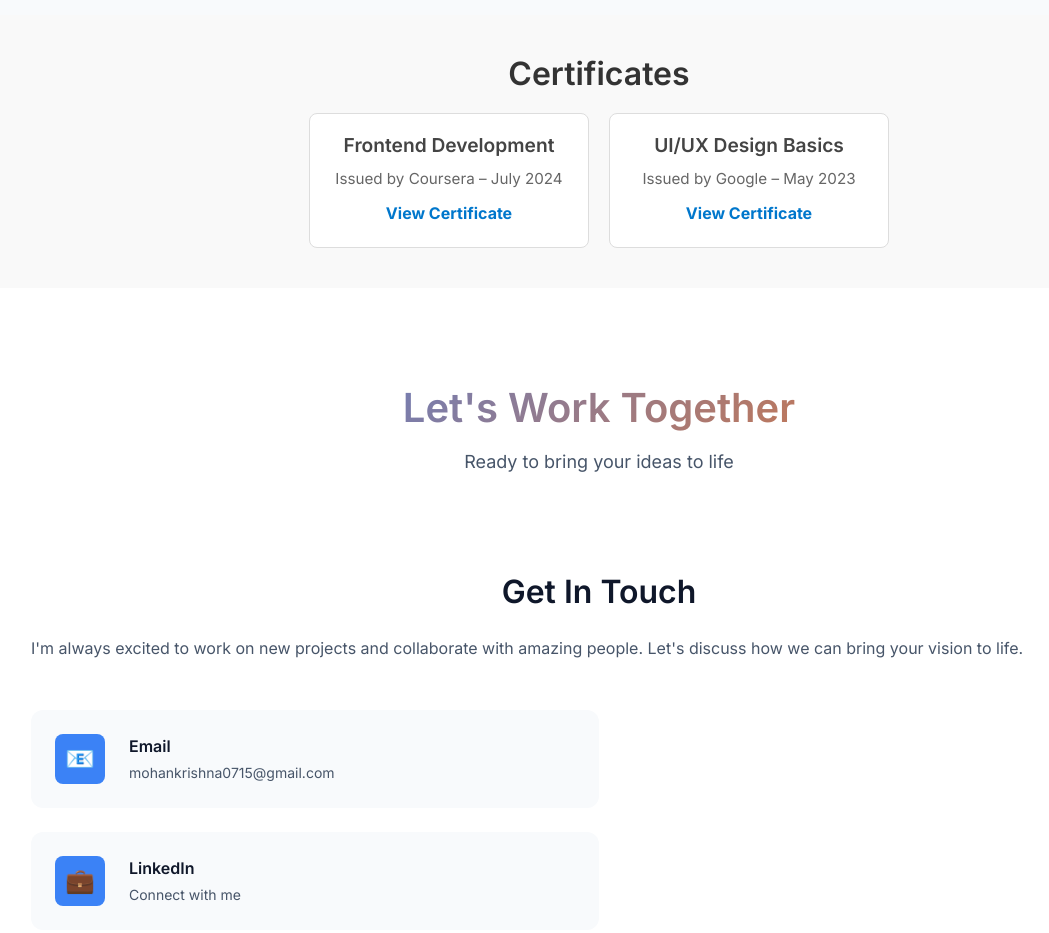
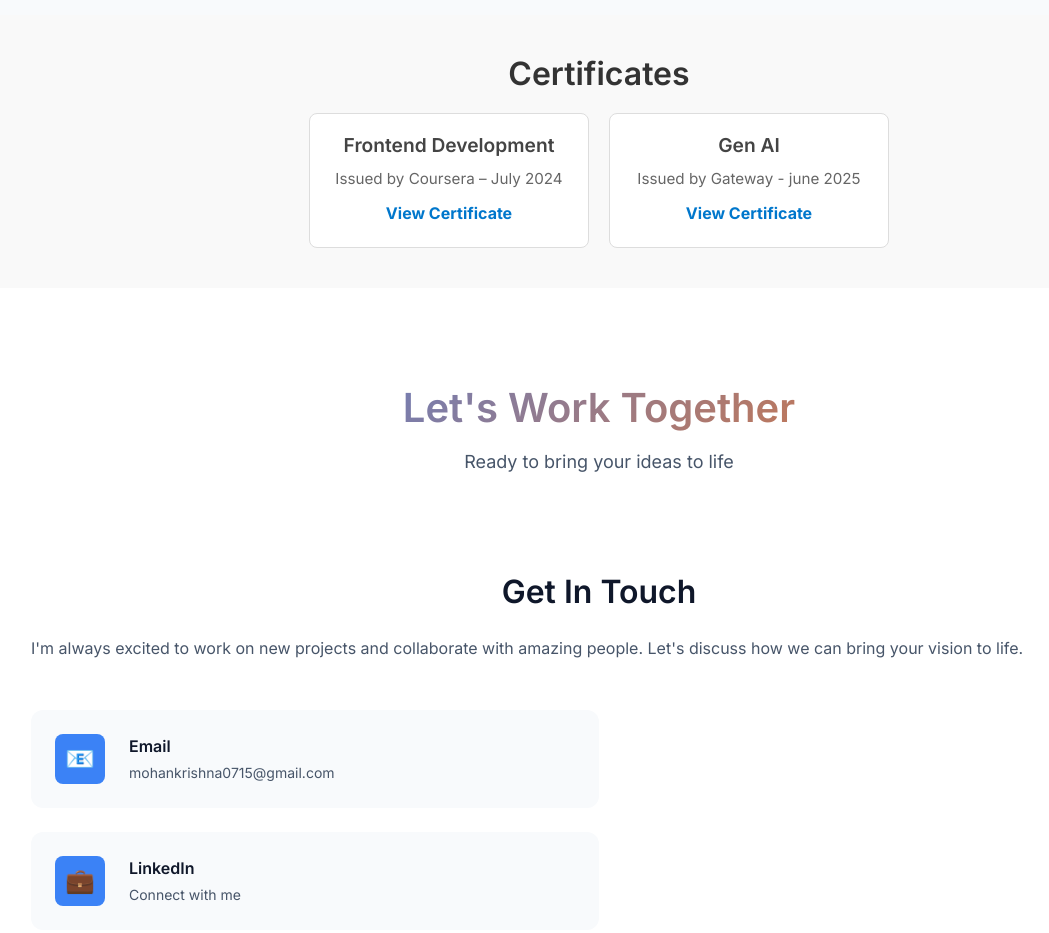
Before and after one commit to mohankrishna-07/my_portfolio, a plain HTML site: page index.html in a window 1280 px wide. Shown: the part 4820-5753 px from the top of the page, without its empty margins (41-1090 px from the left). Drawn offline with Linux system fonts and the light colour scheme.

Commit message:
Update index.html

```diff
--- a/index.html
+++ b/index.html
@@ -471,8 +471,8 @@ Let me know if you'd like to tailor it to a specific tech stack or role (e.g., f
       <a href="image of IBM cloud.jpeg" target="_blank">View Certificate</a>
     </div>
     <div class="certificate">
-      <h3>UI/UX Design Basics</h3>
-      <p>Issued by Google – May 2023</p>
+      <h3>Gen AI</h3>
+      <p>Issued by Gateway - june 2025</p>
       <a href="intern gateway.jpeg" target="_blank">View Certificate</a>
     </div>
     <!-- Add more certificates here -->
```
